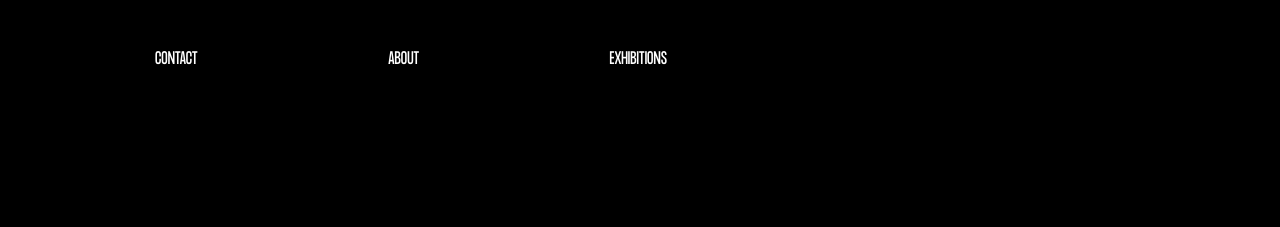
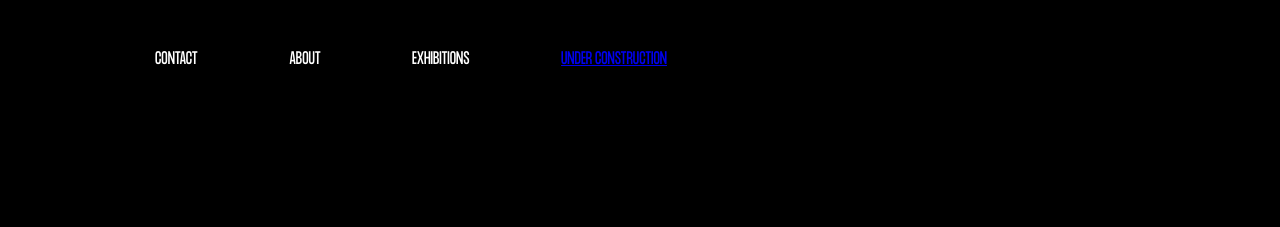
Before and after one commit to voveus/skvot_web, a plain HTML site: page index.html in a window 1280 px wide. Shown: the top 227 px of the page. Drawn offline with Linux system fonts and the light colour scheme.

Commit message:
add under construction url

```diff
--- a/index.html
+++ b/index.html
@@ -14,6 +14,7 @@
                     <li>contact</li>
                     <li>about</li>
                     <li>exhibitions</li>
+                    <li><a href="under_construction/under_construction.html">under construction</a></li>
                 </ul>
             </header>
             <h1 class="main-title">maxime ballesteros</h1>
```
